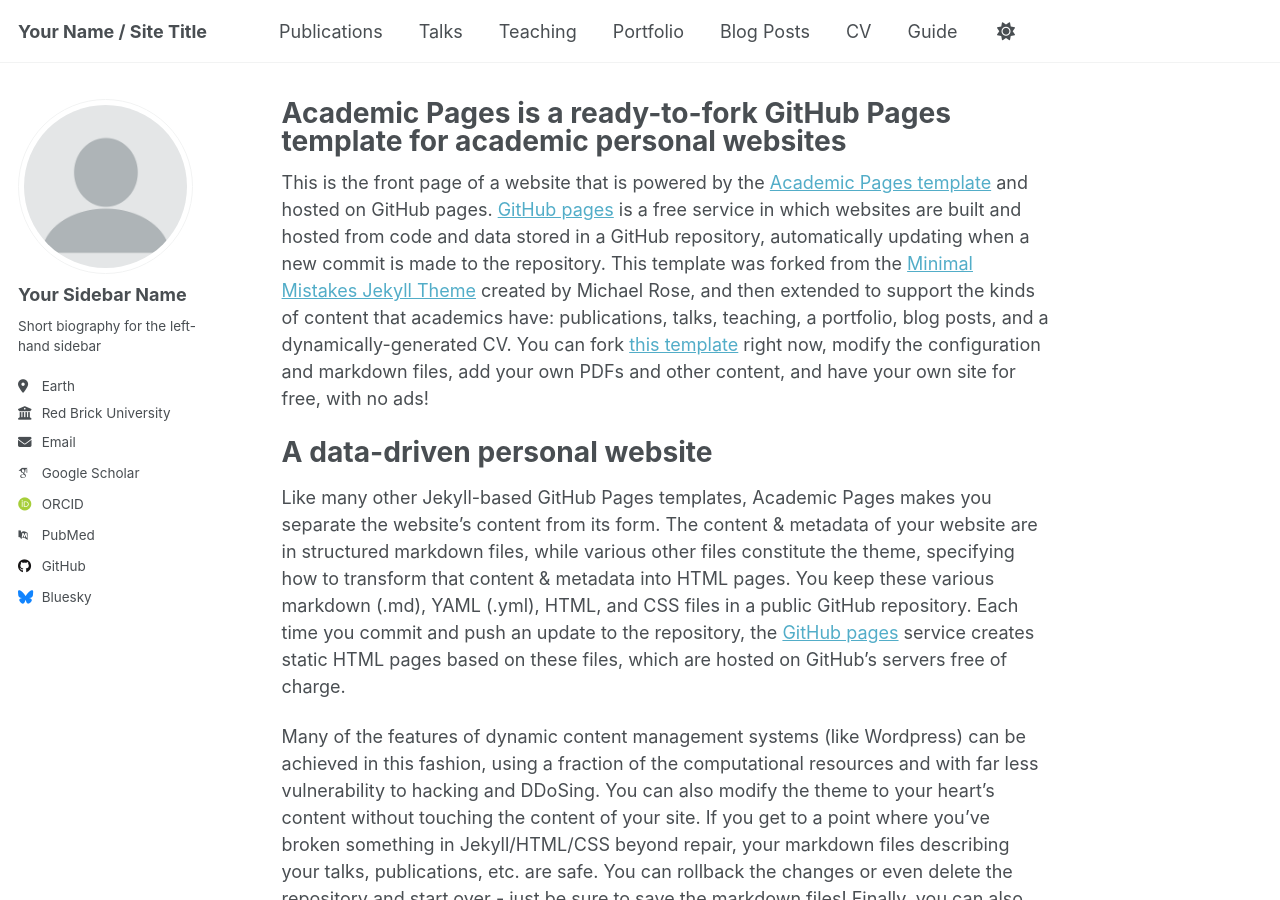
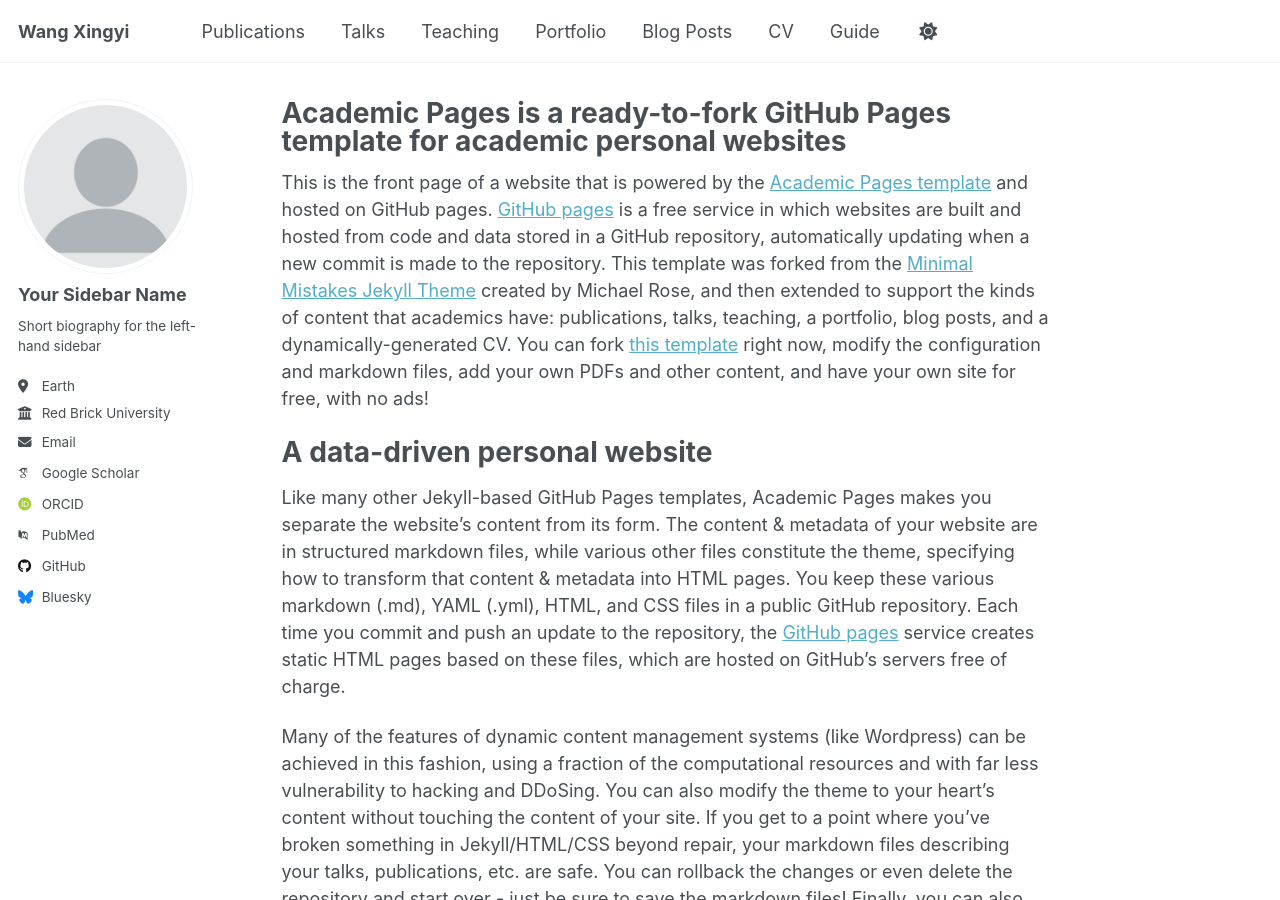
Before and after one commit to Waffelz/Xingyi_Wang, a Jekyll site: the page built from _pages/about.md, in a window 1280 px wide and 900 px high. Built offline with Jekyll 4.4.1, drawn with Linux system fonts in a browser that asks for light colours; some web fonts are replaced.

Commit message:
Update _config.yml

```diff
--- a/_config.yml
+++ b/_config.yml
@@ -9,11 +9,11 @@
 # Basic Site Settings
 locale                   : "en-US"
 site_theme               : "default"
-title                    : "Your Name / Site Title"
+title                    : "Wang Xingyi"
 title_separator          : "-"
 name                     : &name "Your Name"
 description              : &description "personal description"
-url                      : https://academicpages.github.io # the base hostname & protocol for your site e.g. "https://[your GitHub username].github.io" or if you already have some other page hosted on Github then use "https://[your GitHub username].github.io/[Your Repo Name]"
+url                      : https://waffelz.github.io/Xingyi_Wang # the base hostname & protocol for your site e.g. "https://[your GitHub username].github.io" or if you already have some other page hosted on Github then use "https://[your GitHub username].github.io/[Your Repo Name]"
 baseurl                  : "" # the subpath of your site, e.g. "/blog"
 repository               : "academicpages/academicpages.github.io"
 
```
